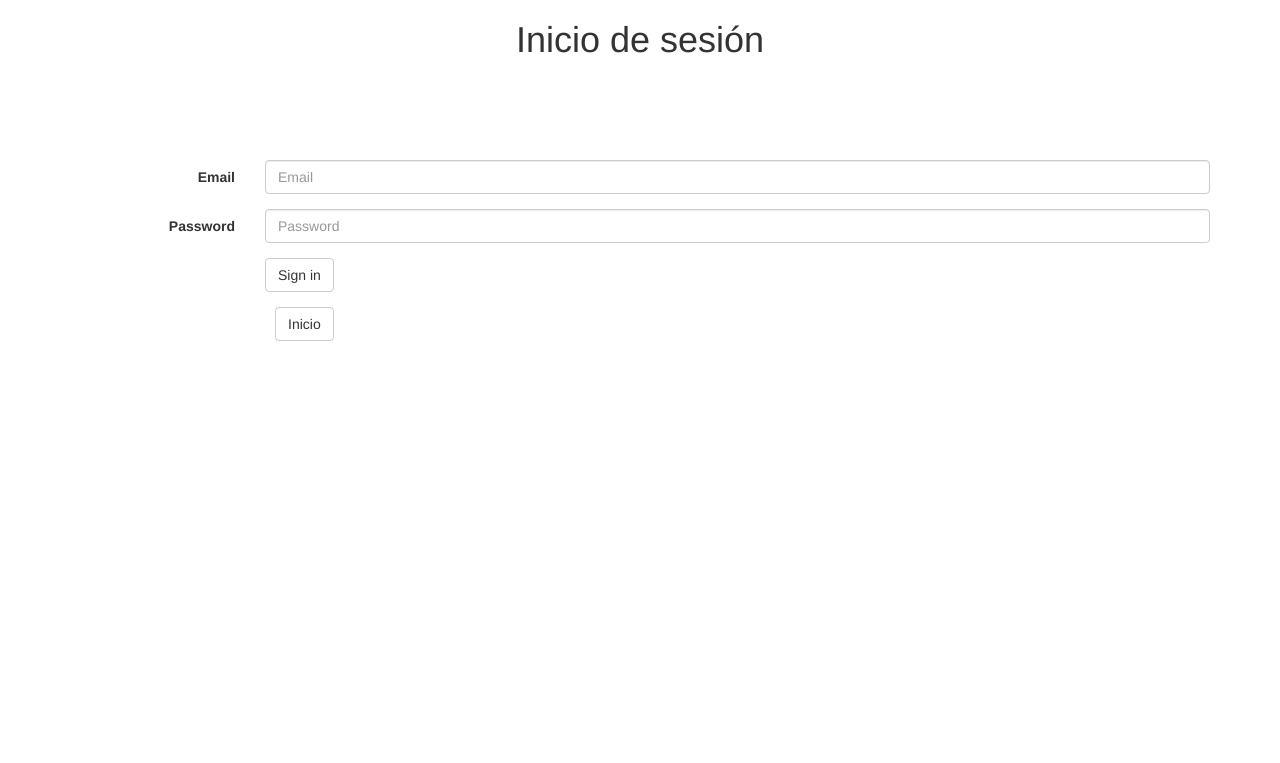
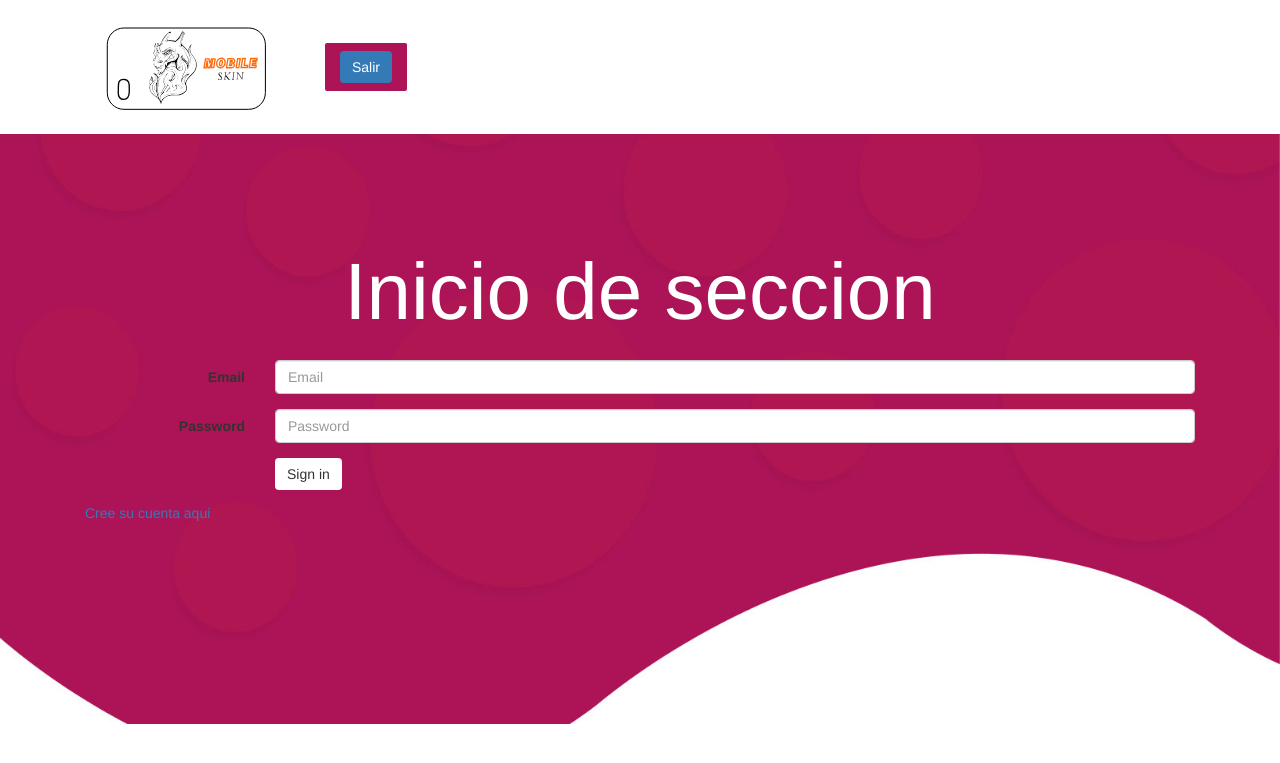
Before and after one commit to Jennifer-Soto/mobile-skin, a PHP site: page /login/login.php in a window 1280 px wide. Shown: the top 763 px of the page. Run offline with PHP 8.4, Linux system fonts and the light colour scheme.

Commit message:
registro

```diff
--- a/login/dashboard/index.php
+++ b/login/dashboard/index.php
@@ -51,7 +51,7 @@ $nombre = $_SESSION['nombre'];
 
             <!-- Nav Item - Dashboard -->
             <li class="nav-item active">
-                <a class="nav-link" href="index.html">
+                <a class="nav-link" href="index.php">
                     <i class="fas fa-fw fa-tachometer-alt"></i>
                     <span>Dashboard</span></a>
             </li>
@@ -61,7 +61,7 @@ $nombre = $_SESSION['nombre'];
 
             <!-- Heading -->
             <div class="sidebar-heading">
-                Interface
+                Cambios
             </div>
 
             <!-- Nav Item - Pages Collapse Menu -->
--- a/login/login.php
+++ b/login/login.php
@@ -39,14 +39,47 @@ if($_POST){
     <title>Login en PHP</title>
     <meta name="viewport" content="initial-scale=1.0">
     <meta charset="utf-8">
+    <link rel="stylesheet" href="../css/bootstrap.min.css">
+    <!-- Site CSS -->
+    <link rel="stylesheet" href="../style.css">
+    <!-- ALL VERSION CSS -->
+    <link rel="stylesheet" href="../css/versions.css">
+    <!-- Responsive CSS -->
+    <link rel="stylesheet" href="../css/responsive.css">
+    <!-- Custom CSS -->
+    <link rel="stylesheet" href="../css/custom.css">
     <!-- Latest compiled and minified CSS -->
     <link rel="stylesheet" href="https://maxcdn.bootstrapcdn.com/bootstrap/3.3.5/css/bootstrap.min.css">
-    <style>
+    <!--<style>
       .container{margin-top:100px}
-    </style>
+    </style>-->
   </head>
   <body>
-    <h1 style="text-align:center;">Inicio de sesión</h1>
+  <header class="header header_style_01">
+        <nav class="navbar header-nav navbar-expand-lg">
+            <div class="container">
+				<a class="navbar-brand" href=../index.php><img src="../images/logos/funda-mobile.svg" alt="" width="200px" height="100px"></a>
+				<button class="navbar-toggler" type="button" data-toggle="collapse" data-target="#navbarApp" aria-controls="navbarApp" aria-expanded="false" aria-label="Toggle navigation">
+
+				</button>
+                <div class="collapse navbar-collapse justify-content-end" id="navbarApp">
+                    <ul class="navbar-nav">
+                        <!--<li><a class="nav-link active" href="#home">Home</a></li>
+                        <li><a class="nav-link" href="#team">Nosotros</a></li>
+                        <li><a class="nav-link" href="#screenshots">Portafolio</a></li>
+                        <li><a class="nav-link" href=""></a></li>
+                        <li><a class="nav-link" href="formulario.php"><img src="images/carritoxd.png" alt="image" width="30px" height="30px"/></a></li>-->
+                        <li><a class="nav-link active" href="../index.php"> <button class="btn btn-primary ">Salir</button>    </a></li>
+						<!--<li><a class="nav-link" href="#support">Support</a></li>-->
+                    </ul>
+                </div>
+            </div>
+        </nav>
+    </header>
+    <div id="home" class="parallax first-section"  style="background-image:url('../uploads/bg-img.jpg');  ">
+            <div style="display:flex; justify-content: center;">
+                <h1 style="color: white;  font-size:80px; " >Inicio de seccion</h1>
+            </div>
     <div class="container">
       <form class="form-horizontal" action="<?php echo $_SERVER['PHP_SELF']; ?>" method="post">
         <div class="form-group">
@@ -67,11 +100,7 @@ if($_POST){
           </div>
         </div>
       </form>
-      <form action="../index.php" method="post">
-        <div class="col-sm-offset-2 col-sm-10">
-          <button type="submit" class="btn btn-default">Inicio</button>
-        </div>
-      </form>
+      <a href="registro.php"><h5>Cree su cuenta aqui</h5></a>
     </div>
   </body>
 </html>
```
Also changed, not shown: login/registro.php (added, +14 -0 lines), login/dashboard/login.php (line endings or trailing spaces).
